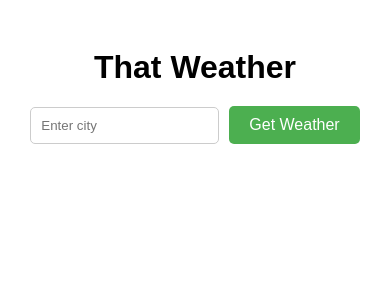
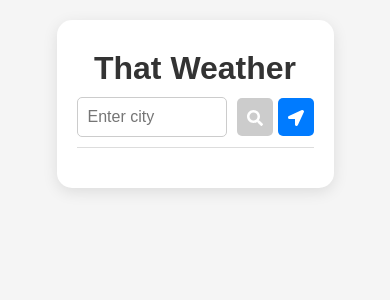
Before and after one commit to nafizMazumder/that-weather, a React (Create React App) app: page / in a window 390 px wide. Shown: the top 300 px of the page. Built offline with nearby package versions, Linux system fonts and the light colour scheme.

Commit message:
added locaiton button

```diff
--- a/package.json
+++ b/package.json
@@ -10,6 +10,7 @@
     "dotenv": "^16.4.5",
     "react": "^18.3.1",
     "react-dom": "^18.3.1",
+    "react-icons": "^5.3.0",
     "react-scripts": "5.0.1",
     "web-vitals": "^2.1.4"
   },
--- a/src/components/Weather.css
+++ b/src/components/Weather.css
@@ -1,137 +1,247 @@
-/* Weather Styles */
-input {
-    padding: 10px;
-    margin-right: 10px;
-    border-radius: 5px;
-    border: 1px solid #ccc;
-    width: 70%;
+/* General Reset */
+* {
+    margin: 0;
+    padding: 0;
+    box-sizing: border-box;
 }
 
-button {
-    padding: 10px 15px;
-    background-color: #007bff;
-    color: #fff;
-    border: none;
-    border-radius: 5px;
-    cursor: pointer;
-    transition: background-color 0.3s;
+/* Body Styling */
+body {
+    font-family: 'Arial', sans-serif;
+    background-color: #f5f5f5;
+    color: #333;
+    display: flex;
+    justify-content: center;
+    align-items: flex-start;
+    min-height: 100vh;
+    overflow-x: hidden;
+    padding: 20px;
 }
 
-button:hover {
-    background-color: #0056b3;
+/* Main Container */
+.weather-container {
+    display: flex;
+    flex-direction: column;
+    align-items: center;
+    max-width: 900px;
+    width: 100%;
+    background-color: #ffffff;
+    border-radius: 15px;
+    box-shadow: 0px 4px 15px rgba(0, 0, 0, 0.1);
+    padding: 20px;
+    position: relative;
 }
 
-.weather-container {
+/* Top Section Styling */
+.top-section {
+    width: 100%;
+    position: sticky;
+    top: 0;
+    background-color: #ffffff;
+    z-index: 10;
+    padding: 10px 0;
+    border-bottom: 1px solid #ddd;
     text-align: center;
-    padding: 20px;
-    font-family: Arial, sans-serif;
-    max-width: 600px;
-    margin: 0 auto;
-    border-radius: 10px;
-    background-color: #fff;
-    transition: background-color 0.5s ease;
 }
 
-/* Title */
-.weather-container h1 {
-    margin-bottom: 20px;
+.top-section h1 {
+    font-size: 2rem;
+    color: #333;
+    margin-bottom: 10px;
 }
 
-/* Form styling */
 .weather-form {
     display: flex;
     justify-content: center;
     align-items: center;
+    gap: 10px;
+    margin-top: 10px;
 }
 
 .weather-form input {
     padding: 10px;
-    margin-right: 10px;
-    width: 50%;  /* Adjust width for a more balanced input form */
+    font-size: 1rem;
+    border: 1px solid #ccc;
+    border-radius: 5px;
+    width: 250px;
+    outline: none;
+    transition: border 0.3s ease;
 }
 
-.weather-form button {
-    padding: 10px 20px;
-    background-color: #4caf50;
-    color: white;
-    font-size: 16px;
+.weather-form input:focus {
+    border-color: #007BFF;
 }
 
-.weather-form button:disabled {
-    background-color: #bbb;
+.button-container {
+    display: flex;
+    gap: 5px;
+}
+
+button {
+    padding: 10px;
+    border: none;
+    background-color: #007BFF;
+    color: #fff;
+    font-size: 1rem;
+    border-radius: 5px;
+    cursor: pointer;
+    transition: background-color 0.3s ease, transform 0.2s ease;
+}
+
+button:disabled {
+    background-color: #ccc;
     cursor: not-allowed;
 }
 
-/* Error message styling */
+button:hover:not(:disabled) {
+    background-color: #0056b3;
+    transform: translateY(-2px);
+}
+
+button:active:not(:disabled) {
+    transform: translateY(0);
+}
+
+button svg {
+    vertical-align: middle;
+}
+
+/* Weather Data Section */
+.weather-data {
+    width: 100%;
+    text-align: center;
+    margin-top: 20px;
+}
+
+.loading-message {
+    font-size: 1.2em;
+    color: #555;
+    text-align: center;
+    margin: 20px 0;
+}
+
+.spinner {
+    width: 40px;
+    height: 40px;
+    border: 4px solid #f3f3f3;
+    border-top: 4px solid #3498db;
+    border-radius: 50%;
+    animation: spin 1s linear infinite;
+    margin: 20px auto;
+}
+
+@keyframes spin {
+    0% {
+        transform: rotate(0deg);
+    }
+    100% {
+        transform: rotate(360deg);
+    }
+}
+
 .error-message {
-    color: red;
-    font-size: 16px;
+    font-size: 1.2rem;
+    color: #ff0000;
     margin-top: 10px;
 }
 
-/* Weather result container */
+/* Weather Result */
 .weather-result {
-    margin-top: 20px;
-    padding: 20px;
-    background-color: #fff;
-    border-radius: 8px;
-    box-shadow: 0px 4px 8px rgba(0, 0, 0, 0.1);
+    text-align: center;
+    margin-bottom: 20px;
 }
 
 .weather-result h2 {
-    margin-bottom: 15px;
-    font-size: 24px;
+    font-size: 1.8rem;
+    margin-bottom: 10px;
+}
+
+.weather-icon {
+    width: 80px;
+    height: 80px;
+    margin: 10px 0;
 }
 
 .weather-result p {
-    font-size: 16px;
+    font-size: 1rem;
     margin: 5px 0;
 }
 
-/* Styling for weather icons */
-.weather-icon {
-    width: 100px;
-    height: 100px;
+/* Forecast Styling */
+.forecast {
+    margin-top: 20px;
+    text-align: center;
 }
 
-/* Forecast Section */
-.forecast {
-    margin-top: 40px;
+.forecast h3 {
+    font-size: 1.5rem;
+    margin-bottom: 15px;
 }
 
 .forecast-cards {
     display: flex;
-    justify-content: space-around;
+    justify-content: center;
+    gap: 10px;
+    flex-wrap: wrap;
 }
 
 .forecast-card {
-    background-color: #fff;
+    background-color: #f9f9f9;
+    border: 1px solid #ddd;
+    border-radius: 10px;
     padding: 10px;
-    border-radius: 10px;
-    box-shadow: 0 4px 8px rgba(0, 0, 0, 0.2);
     text-align: center;
-    width: 100px;
-    margin-top: 10px;
+    width: 120px;
+    box-shadow: 0px 2px 5px rgba(0, 0, 0, 0.1);
+    transition: transform 0.2s ease, box-shadow 0.2s ease;
+}
+
+.forecast-card:hover {
+    transform: scale(1.05);
+    box-shadow: 0px 4px 10px rgba(0, 0, 0, 0.15);
+}
+
+.forecast-card img {
+    width: 60px;
+    height: 60px;
+    margin-bottom: 5px;
 }
 
 .forecast-card p {
+    font-size: 0.9rem;
     margin: 5px 0;
 }
 
-.forecast-icon {
-    width: 50px;
-    height: 50px;
+/* Background Based on Weather Condition */
+.sunny {
+    background-color: #ffe680;
 }
 
-/* Dynamic Backgrounds */
-.weather-container.sunny {
-    background-color: #ffeb3b;
+.cloudy {
+    background-color: #d3d3d3;
 }
 
-.weather-container.cloudy {
-    background-color: #90a4ae;
+.rainy {
+    background-color: #a8cfff;
 }
 
-.weather-container.rainy {
-    background-color: #2196f3;
+/* Responsive Design */
+@media (max-width: 768px) {
+    .weather-form input {
+        width: 200px;
+    }
+
+    .forecast-card {
+        width: 100px;
+    }
 }
+
+@media (max-width: 480px) {
+    .weather-form input {
+        width: 150px;
+    }
+
+    .forecast-card {
+        width: 80px;
+    }
+}
--- a/src/components/Weather.js
+++ b/src/components/Weather.js
@@ -1,58 +1,16 @@
 import React, { useState } from 'react';
 import axios from 'axios';
 import './Weather.css';
+import { FaSearch, FaLocationArrow } from 'react-icons/fa';
 
 const Weather = () => {
     const [city, setCity] = useState('');
-    const [weather, setWeather] = useState(null);
+    const [weatherResult, setWeatherResult] = useState(null);
     const [forecast, setForecast] = useState(null);
     const [error, setError] = useState('');
     const [loading, setLoading] = useState(false);
 
-    const fetchWeather = async () => {
-        setLoading(true);
-        setError('');
-        setForecast(null);  // Reset forecast when fetching new data
-        try {
-            const API_KEY = process.env.REACT_APP_API_KEY;
-            if (!API_KEY) {
-                throw new Error('API Key is missing! Please check your environment variable.');
-            }
-
-            // Fetch current weather data
-            const response = await axios.get(
-                `https://api.openweathermap.org/data/2.5/weather?q=${city}&units=metric&appid=${API_KEY}`
-            );
-
-            // Handle non-200 response codes
-            if (response.status !== 200) {
-                setError('Something went wrong with fetching the weather data.');
-                setWeather(null);
-                setForecast(null);
-                return;
-            }
-
-            // Check if response contains a 'cod' field and if it is 404
-            if (response.data && response.data.cod === '404') {
-                setError('City not found. Please try again.');
-                setWeather(null);
-                setForecast(null);
-                return;
-            }
-
-            // Successfully retrieved weather data
-            setWeather(response.data);
-            setError('');
-
-            // Fetch 5-day forecast data
-            const forecastResponse = await axios.get(
-                `https://api.openweathermap.org/data/2.5/forecast?q=${city}&units=metric&appid=${API_KEY}`
-            );
-
-            setForecast(forecastResponse.data);
-
-        } catch (err) {
-            // Handle specific error cases
+    const handleError = (err) => {
         if (err.response) {
             if (err.response.status === 401) {
                 setError('Unauthorized: Invalid API key or missing credentials.');
@@ -64,9 +22,53 @@ const Weather = () => {
         } else {
             setError('An unknown error occurred. Please check your connection and try again.');
         }
+        setWeatherResult(null);
+        setForecast(null);
+    };
 
-            setWeather(null);
-            setForecast(null); // Reset forecast on error
+    const fetchWeatherByLocation = async (lat, lon) => {
+        setLoading(true);
+        setError('');
+        setForecast(null);
+        try {
+            const API_KEY = process.env.REACT_APP_API_KEY;
+            if (!API_KEY) {
+                throw new Error('API Key is missing! Please check your environment variable.');
+            }
+            const response = await axios.get(
+                `https://api.openweathermap.org/data/2.5/weather?lat=${lat}&lon=${lon}&units=metric&appid=${API_KEY}`
+            );
+            setWeatherResult(response.data);
+            const forecastResponse = await axios.get(
+                `https://api.openweathermap.org/data/2.5/forecast?lat=${lat}&lon=${lon}&units=metric&appid=${API_KEY}`
+            );
+            setForecast(forecastResponse.data);
+        } catch (err) {
+            handleError(err);
+        } finally {
+            setLoading(false);
+        }
+    };
+
+    const fetchWeather = async () => {
+        setLoading(true);
+        setError('');
+        setForecast(null);
+        try {
+            const API_KEY = process.env.REACT_APP_API_KEY;
+            if (!API_KEY) {
+                throw new Error('API Key is missing! Please check your environment variable.');
+            }
+            const response = await axios.get(
+                `https://api.openweathermap.org/data/2.5/weather?q=${city}&units=metric&appid=${API_KEY}`
+            );
+            setWeatherResult(response.data);
+            const forecastResponse = await axios.get(
+                `https://api.openweathermap.org/data/2.5/forecast?q=${city}&units=metric&appid=${API_KEY}`
+            );
+            setForecast(forecastResponse.data);
+        } catch (err) {
+            handleError(err);
         } finally {
             setLoading(false);
         }
@@ -76,10 +78,6 @@ const Weather = () => {
         e.preventDefault();
         if (city.trim()) {
             fetchWeather();
-        } else {
-            setError('Please enter a valid city name.');
-            setWeather(null);
-            setForecast(null); // Reset forecast when city input is invalid
         }
     };
 
@@ -87,10 +85,9 @@ const Weather = () => {
         return `https://openweathermap.org/img/wn/${iconCode}@2x.png`;
     };
 
-    // Determine the background class based on the weather condition
     const getWeatherBackgroundClass = () => {
-        if (!weather) return '';
-        const condition = weather.weather[0].main.toLowerCase();
+        if (!weatherResult) return '';
+        const condition = weatherResult.weather[0].main.toLowerCase();
         if (condition === 'clear') {
             return 'sunny';
         } else if (condition === 'clouds') {
@@ -101,8 +98,32 @@ const Weather = () => {
         return '';
     };
 
+    const getLocationWeather = () => {
+        // Clear existing error and city input for the location button
+        setError('');
+        setCity('');
+        setWeatherResult(null);
+        setForecast(null);
+
+        if (navigator.geolocation) {
+            navigator.geolocation.getCurrentPosition(
+                (position) => {
+                    const { latitude, longitude } = position.coords;
+                    fetchWeatherByLocation(latitude, longitude);
+                },
+                (error) => {
+                    setError('Failed to retrieve location. Please allow location access.');
+                }
+            );
+        } else {
+            setError('Geolocation is not supported by this browser.');
+        }
+    };
+
     return (
         <div className={`weather-container ${getWeatherBackgroundClass()}`}>
+            {/* Top Section */}
+            <div className="top-section">
                 <h1>That Weather</h1>
                 <form className="weather-form" onSubmit={handleSubmit}>
                     <input
@@ -112,49 +133,74 @@ const Weather = () => {
                         onChange={(e) => setCity(e.target.value)}
                         aria-label="Enter city name"
                     />
+                    <div className="button-container">
                         <button
                             type="submit"
                             aria-label="Get weather"
+                            disabled={loading || city.trim() === ''}
+                            title="Get Weather"
+                        >
+                            <FaSearch />
+                        </button>
+                        <button
+                            onClick={getLocationWeather}
+                            aria-label="Get weather based on your location"
                             disabled={loading}
+                            title="Use My Location"
                         >
-                    {loading ? 'Loading...' : 'Get Weather'}
+                            <FaLocationArrow />
                         </button>
+                    </div>
                 </form>
+            </div>
+
+            {/* Weather Data Section */}
+            <div className="weather-data">
+                {loading && (
+                    <div>
+                        <div className="spinner"></div>
+                        <p className="loading-message">Fetching weather for your location...</p>
+                    </div>
+                )}
                 {error && <p className="error-message">{error}</p>}
-            {weather && !loading && (
+
+                {weatherResult && !loading && (
                     <div className="weather-result">
-                    <h2>{weather.name}, {weather.sys.country}</h2>
+                        <h2>{weatherResult.name || 'Your Location'}, {weatherResult.sys?.country}</h2>
                         <img
-                        src={getWeatherIcon(weather.weather[0].icon)}
-                        alt={weather.weather[0].description}
+                            src={getWeatherIcon(weatherResult.weather[0].icon)}
+                            alt={weatherResult.weather[0].description}
                             className="weather-icon"
                         />
-                    <p><strong>Temperature:</strong> {weather.main.temp}°C</p>
-                    <p><strong>Condition:</strong> {weather.weather[0].description}</p>
-                    <p><strong>Humidity:</strong> {weather.main.humidity}%</p>
-                    <p><strong>Wind Speed:</strong> {weather.wind.speed} m/s</p>
+                        <p><strong>Temperature:</strong> {weatherResult.main.temp}°C</p>
+                        <p><strong>Condition:</strong> {weatherResult.weather[0].description}</p>
+                        <p><strong>Humidity:</strong> {weatherResult.main.humidity}%</p>
+                        <p><strong>Wind Speed:</strong> {weatherResult.wind.speed} m/s</p>
                     </div>
                 )}
+
                 {forecast && !loading && (
                     <div className="forecast">
                         <h3>5-Day Forecast</h3>
                         <div className="forecast-cards">
-                        {forecast.list.slice(0, 5).map((item, index) => (
-                            <div key={index} className="forecast-card">
-                                <p>{new Date(item.dt * 1000).toLocaleDateString()}</p>
+                            {forecast.list.slice(0, 5).map((day, index) => (
+                                <div className="forecast-card" key={index}>
                                     <img
-                                    src={getWeatherIcon(item.weather[0].icon)}
-                                    alt={item.weather[0].description}
-                                    className="forecast-icon"
+                                        src={getWeatherIcon(day.weather[0].icon)}
+                                        alt={day.weather[0].description}
+                                        className="weather-icon"
                                     />
-                                <p>{item.main.temp}°C</p>
-                                <p>{item.weather[0].description}</p>
+                                    <p><strong>{new Date(day.dt_txt).toLocaleDateString()}</strong></p>
+                                    <p>{day.weather[0].description}</p>
+                                    <p>{day.main.temp}°C</p>
                                 </div>
                             ))}
                         </div>
                     </div>
                 )}
             </div>
+
+        </div>
     );
 };
 
```
Also changed, not shown: 1 other file (tests, documents, lock files or other folders). Lines whose indentation alone changed are shown as unchanged.
